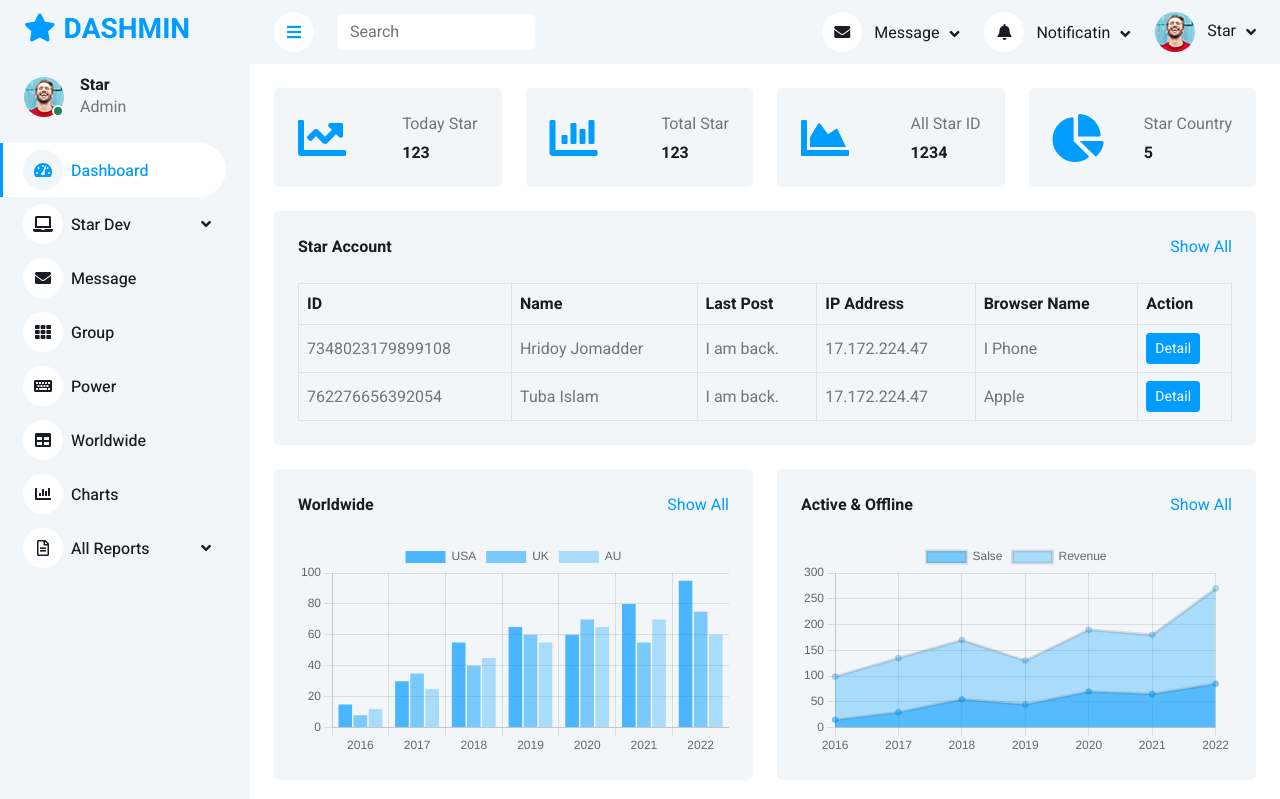
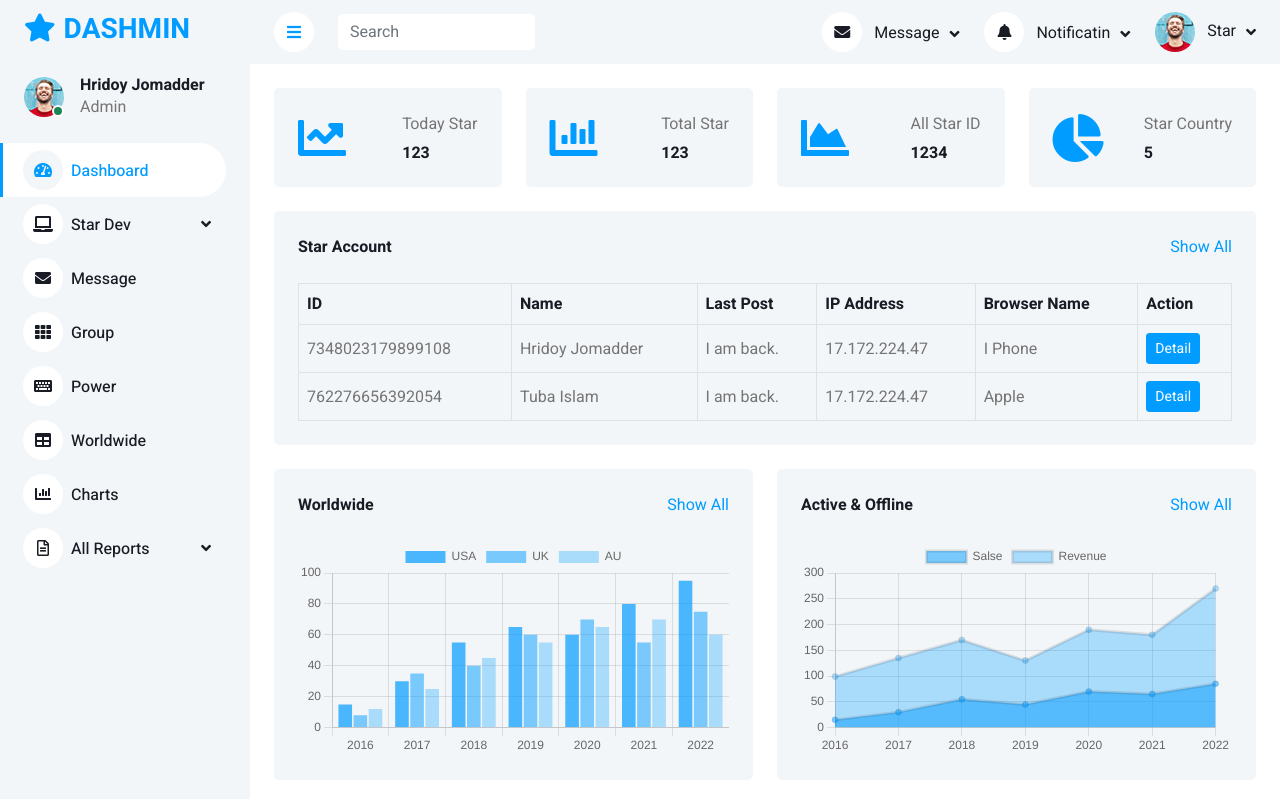
Before and after one commit to Hridoy-Jomadder/Star_Dashboard, a PHP site: page / in a window 1280 px wide. Shown: the top 799 px of the page. Run offline with PHP 8.4, Linux system fonts and the light colour scheme; data that the repository does not hold is empty; some libraries are stand-ins or nearby versions.

Commit message:
first commit

```diff
--- a/index.php
+++ b/index.php
@@ -102,7 +102,7 @@
                         <div class="bg-success rounded-circle border border-2 border-white position-absolute end-0 bottom-0 p-1"></div>
                     </div>
                     <div class="ms-3">
-                        <h6 class="mb-0">Star</h6>
+                        <h6 class="mb-0">Hridoy Jomadder</h6>
                         <span>Admin</span>
                     </div>
                 </div>
```
